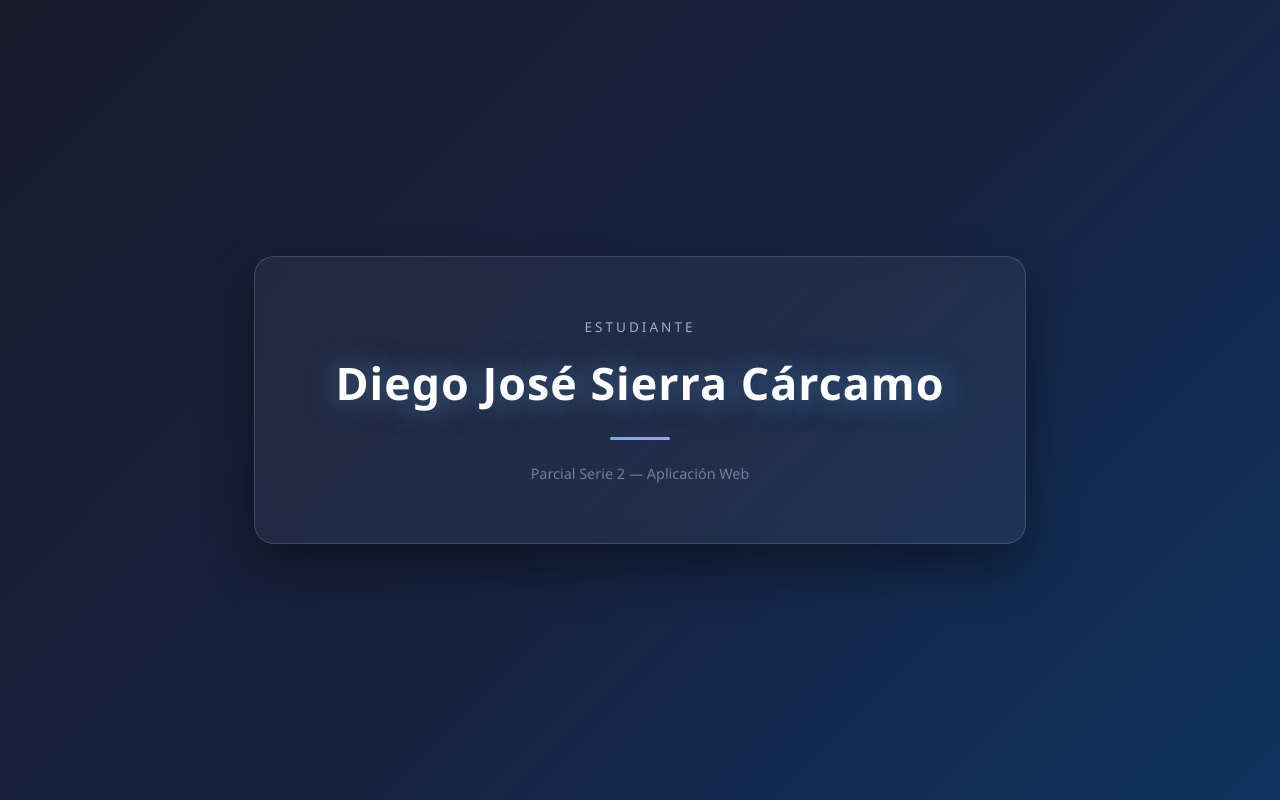
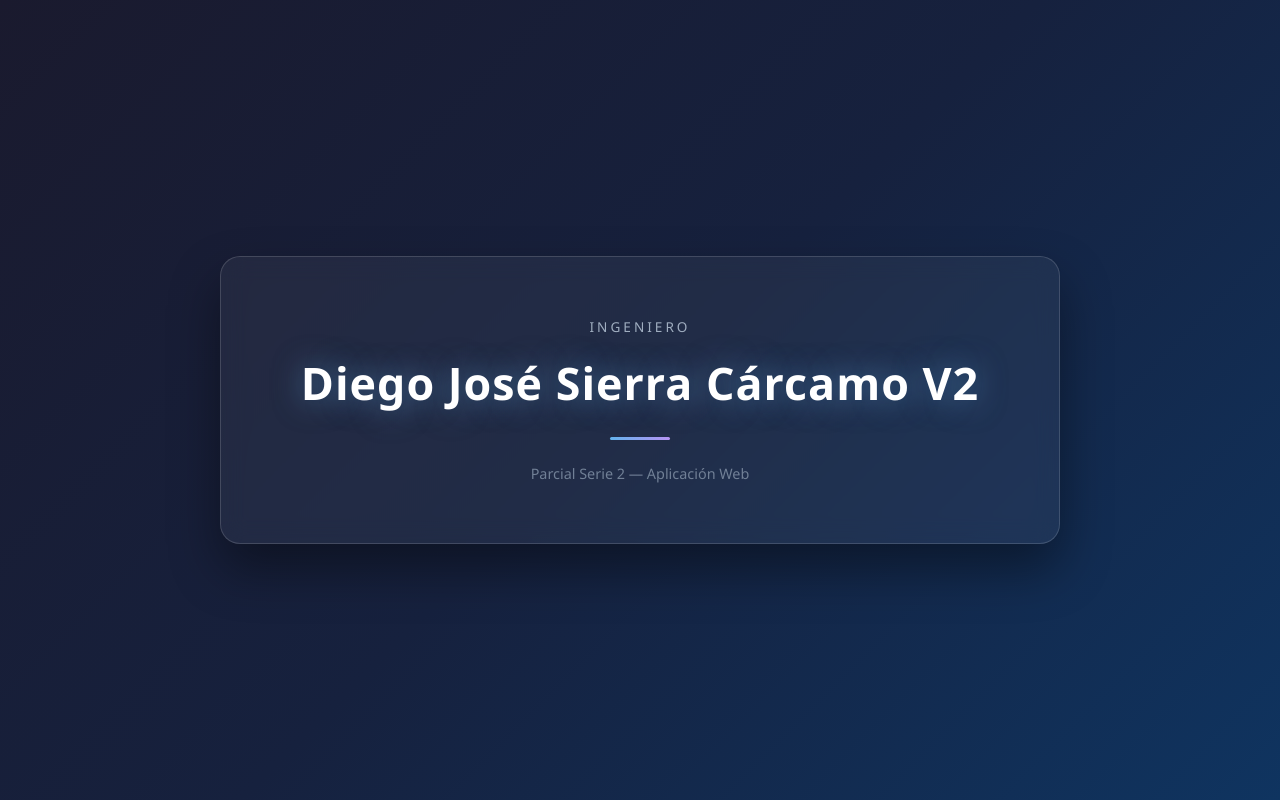
Before and after one commit to DiegoJoseSierra/Parcial_Serie_2, a website: page index.html in a window 1280 px wide. Drawn offline with Linux system fonts and the light colour scheme.

Commit message:
Update index.html before push

```diff
--- a/index.html
+++ b/index.html
@@ -64,8 +64,8 @@
 </head>
 <body>
   <div class="card">
-    <p class="label">Estudiante</p>
-    <h1 class="name">Diego José Sierra Cárcamo</h1>
+    <p class="label">Ingeniero</p>
+    <h1 class="name">Diego José Sierra Cárcamo V2</h1>
     <div class="divider"></div>
     <p class="info">Parcial Serie 2 &mdash; Aplicación Web</p>
   </div>
```
